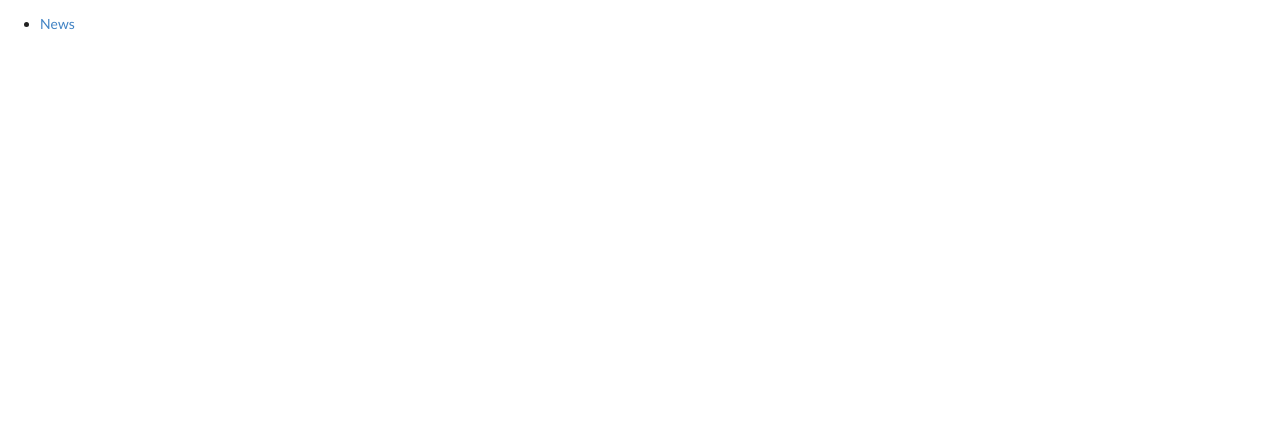
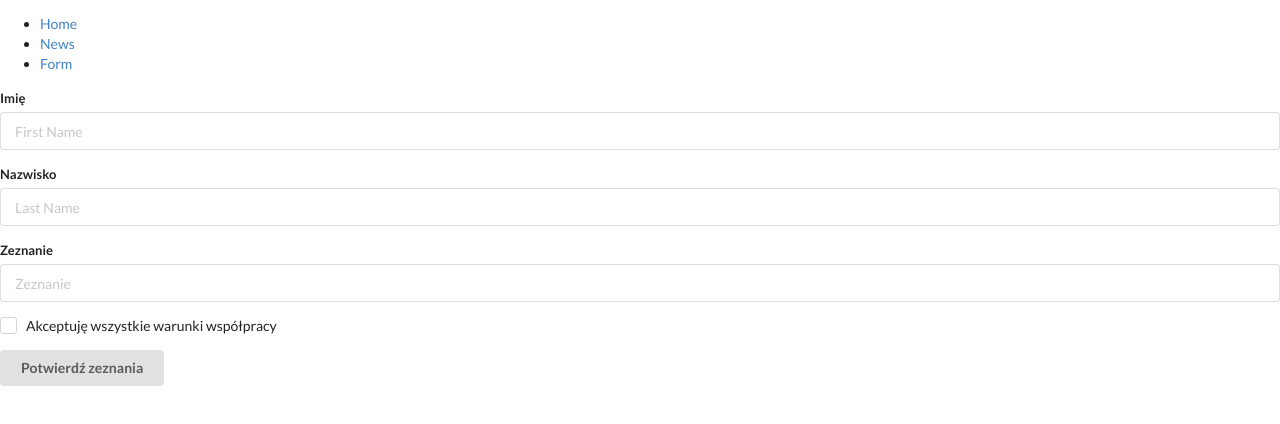
Before and after one commit to Kamildrukala/React, a React (Create React App) app: page /form in a window 1280 px wide. Shown: the top 424 px of the page. Built offline with nearby package versions, Linux system fonts and the light colour scheme.

Commit message:
Zeznania

```diff
--- a/src/components/App.js
+++ b/src/components/App.js
@@ -6,17 +6,35 @@ import {
 } from "react-router-dom";
 import News from './News';
 import Menu from './Menu';
+import Home from './pages/Home'
+import Content from './Content'
 
-export default function App() {
-  return (
-    <Router>
-        <Menu />
+export default class App extends React.Component {
+  state = {
+    zeznania: []
+  }
 
-        <Switch>
-          <Route path="/news">
-            <News />
-          </Route>
-        </Switch>
+  addZeznanie = (zeznanie) => {
+    this.setState({ zeznania: [...this.state.zeznania, zeznanie] })
+  }
+
+  render() {
+    return <Router>
+      <Menu />
+
+      <Switch>
+        <Route exact path="/">
+          <Home />
+        </Route>
+
+        <Route path="/news">
+          <News zeznania={this.state.zeznania} />
+        </Route>
+
+        <Route path="/form">
+          <Content addZeznanie={this.addZeznanie} />
+        </Route>
+      </Switch>
     </Router>
-  );
+  }
 }
--- a/src/components/Content.js
+++ b/src/components/Content.js
@@ -1,29 +1,57 @@
-import React from 'react';
+import React, { Component } from 'react';
 
-class Content extends React.Component {
+class Content extends Component {
+  state = {
+    imie: '',
+    nazwisko: '',
+    zeznanie: '',
+    permissionGranted: false
+  }
+
+  // TODO
+  // dodaj validacje  jesli imie jest puste
+  // dodaj validacje  jesli nazwisko jest puste
+  // dodaj validacje  jesli zeznanie jest puste
+  // dodaj klase disabled jesli permission jest false
+
+  dodajZeznanie = (e) => {
+    e.preventDefault()
+
+    if (this.state.permissionGranted) {
+      this.props.addZeznanie({
+        kto: [this.state.imie, this.state.nazwisko].join(' '),
+        zeznanie: this.state.zeznanie
+      })
+    } else {
+      alert('zaznacz zgode')
+    }
+  }
+
   render() {
     return (
       <div>
         <form className="ui form">
           <div className="field">
             <label>Imię</label>
-                        <input type="text" name="first-name" placeholder="First Name" />
+            <input type="text" name="first-name" placeholder="First Name" value={this.state.imie} onChange={(e) => this.setState({ imie: e.target.value })}/>
           </div>
           <div className="field">
             <label>Nazwisko</label>
-                        <input type="text" name="last-name" placeholder="Last Name" />
+            <input type="text" name="last-name" placeholder="Last Name" value={this.state.nazwisko} onChange={(e) => this.setState({ nazwisko: e.target.value })}/>
           </div>
           <div className="field">
-                        <label>Adres</label>
-                        <input type="text" name="adress" placeholder="Adress" />
+            <label>Zeznanie</label>
+            <input type="text" name="adress" placeholder="Zeznanie" value={this.state.zeznanie} onChange={(e) => this.setState({ zeznanie: e.target.value })}/>
           </div>
           <div className="field">
-                        <div className="ui checkbox">
-                            <input type="checkbox" tabindex="0" className="hidden" />
+            <div className="ui checkbox" onClick={() => this.setState({ permissionGranted: !this.state.permissionGranted })}>
+              <input type="checkbox" tabindex="0" className="hidden" checked={this.state.permissionGranted} />
               <label>Akceptuję wszystkie warunki współpracy</label>
             </div>
           </div>
-                    <button className="ui button" type="submit">Potwierdź zeznania</button>
+          <button className="ui button" type="submit" onClick={this.dodajZeznanie} >
+            Potwierdź zeznania
+          </button>
         </form>
       </div>
     );
--- a/src/components/Menu.js
+++ b/src/components/Menu.js
@@ -2,11 +2,21 @@ import React from 'react';
 import { Link } from "react-router-dom";
 
 export default function Menu() {
+  // TODO
+  // dodaj wyswietlanie liczby w tym komponencie ile jest aktualnie zeznan
+  // zeznania.length
+
   return (
     <nav>
       <ul>
         <li>
+          <Link to="/">Home</Link>
+        </li>
+        <li>
           <Link to="/news">News</Link>
+        </li>
+        <li>
+          <Link to="/form">Form</Link>
         </li>
       </ul>
     </nav>
--- a/src/components/News.js
+++ b/src/components/News.js
@@ -1,11 +1,24 @@
 import React from 'react';
 
-const News = () => {
-    return (
-        <div>
-            Breaking news
-        </div>
-    );
+function News(props) {
+  return (
+    <div>
+      <h1>
+        Breaking news
+      </h1>
+      <div>
+        { props.zeznania && props.zeznania.map((zeznanie) => {
+          return <div>
+            <b>
+              {zeznanie.kto}
+              :
+            </b>
+            {zeznanie.zeznanie}
+          </div>
+        }) }
+      </div>
+    </div>
+  );
 }
 
 export default News;
--- /dev/null
+++ b/src/components/pages/Home.js
@@ -0,0 +1,9 @@
+import React, { Component } from 'react'
+
+export default class Home extends Component {
+  render() {
+    return <div>
+      Home
+    </div>
+  }
+}
```
Lines whose indentation alone changed are shown as unchanged.
